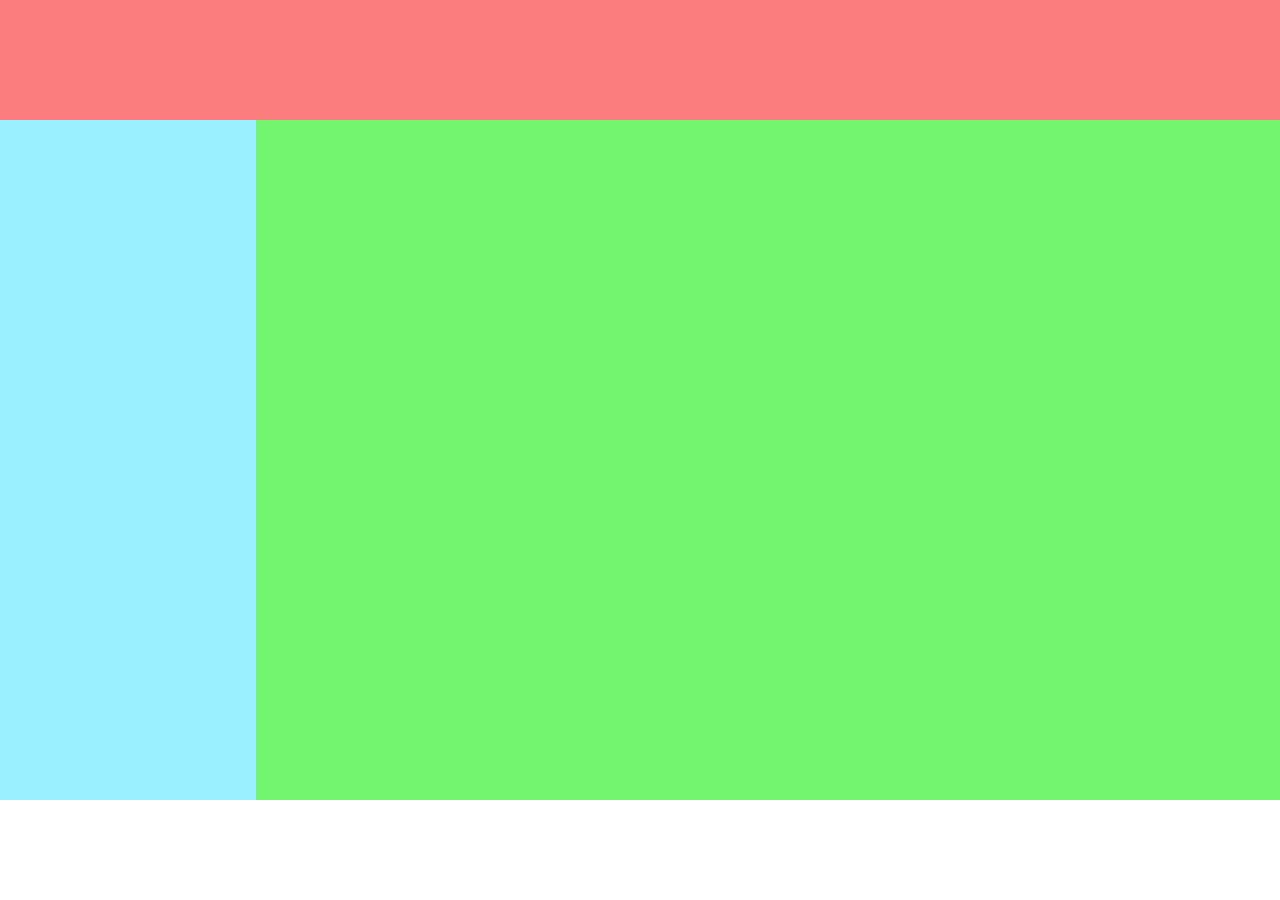
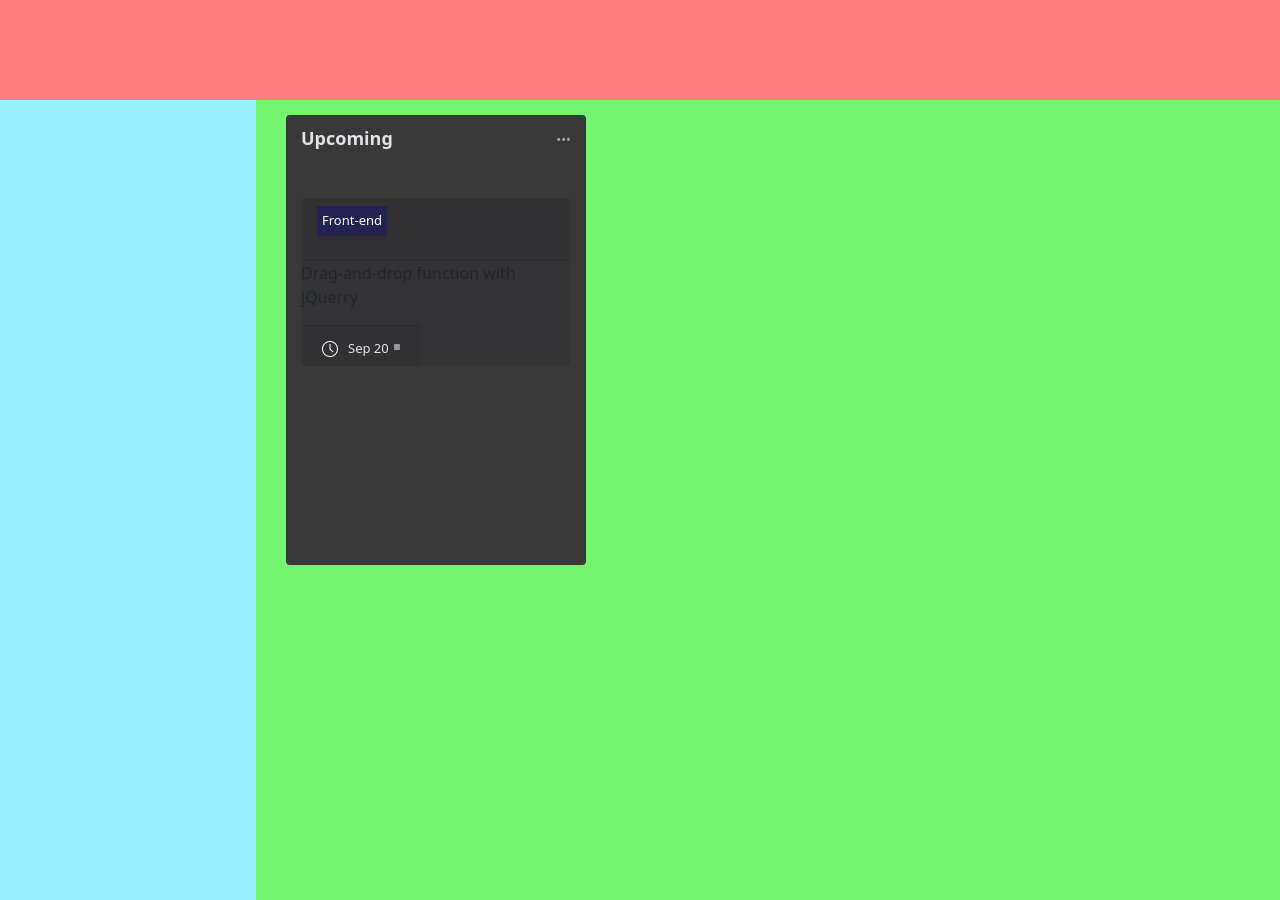
Before and after one commit to Lump1/TrelloFront, a plain HTML site: page index.html in a window 1280 px wide. Before the commit the page ends 800 px from the top, so only its background shows below. Drawn offline with nearby package versions, Linux system fonts and the light colour scheme.

Commit message:
Work in progress

```diff
--- a/index.html
+++ b/index.html
@@ -17,12 +17,30 @@
         </aside>
 
         <article>
-            <div class="main-card-container">
+            <div class="main-card-container rounded-2">
                 <div class="header-card-container">
                     <p class="main-card-p">Upcoming</p>
-                    <p class="main-card-men text-secondary-emphasis"></p>
+                    <p class="main-card-men">•••</p>
                 </div>
+                <div class="helping-container">
+                    <div class="main-card rounded-2">
+                        <div class="card-header">
+                            <p class="card-tag card-sm-text">Front-end</p>
+                        </div>
 
+                        <div class="card-main">
+                            <p class="card-main-text">Drag-and-drop function with jQuerry</p>
+                        </div>
+                        <div class="card-footer">
+                            <div class="d-inline-flex">
+                                <img src="assets/free-icon-clock-2088617.png" class="card-sm-img clock-img"> <p class="card-text card-sm-text text-footer">Sep 20</p>
+                            </div>
+                            <div>
+                                <img src="assets/free-icon-menu-2182954.png" class="card-sm-img">
+                            </div>
+                        </div>
+                    </div>
+                </div>
             </div>
         </article>
     </main>
--- a/styles.css
+++ b/styles.css
@@ -1,7 +1,7 @@
 /* Work space css */
 
 html, body {
-    height: 100%;
+    /* height: 100%; */
     width: 100%;
     margin: 0;
     padding: 0;
@@ -22,9 +22,9 @@ aside {
 }
 
 header {
-    height: 15%;
+    height: 100px;
     width: 100%;
-    position: absolute;
+    position: sticky;
     top: 0;
     background-color: rgb(252, 125, 125);
 }
@@ -45,26 +45,86 @@ main {
     flex-direction: column;
     width: 300px;
     height: 450px;
+    margin-top: 15px;
+    /* align-items: center; */
+    /* border-radius: 2%; */
+
+    background: #383838;
+}
+
+.helping-container {
+    width: 100%;
+
+    display: flex;
+    flex-direction: column;
+    align-items: center;
 }
 
 .header-card-container{
     display: inline-flex;
     flex-direction: row;
+
+    margin-bottom: 30px;
 }
 
-.main-card-men, .main-card-p {
+.main-card-p {
+    font-size: large;
+    font-weight: bold;
+    margin-left: 15px;
+    margin-top: 10px;
+    color: rgb(227, 226, 233);
+}
+
+.main-card-men {
+    font-size: small;
+    margin-left: auto;
+    float: right;
+    margin-right: 15px;
+    margin-top: 15px;
+    color: rgb(163, 163, 163);
+}
+
+.card-text {
+    color: rgb(227, 226, 233);
+}
+
+.main-card {
+    background: #333336;
+    width: 90%;
+
+}
+
+.card-tag {
+    color: white !important;
+    background: rgb(34, 34, 82);
+    padding: 5px;
+    width: fit-content;
+}
+
+.card-footer {
+    display: inline-flex;
+}
+
+.card-sm-text {
     font-size: small;
 }
 
-.main-card-p {
-    font-weight: bold;
+.text-footer {
+    margin-left: 10px;
+    margin-top: 5px;
 }
 
-.main-card-men {
-    float: right;
-    margin-right: 15px;
+.card-sm-img {
+    width: 16px;
+    height: 16px;
+
+    filter: invert(1);
 }
 
+.clock-img {
+    margin-top: 7px;
+    margin-left: 5px;
+}
 /* Ends here */
 
 
```
Also changed, not shown: assets/free-icon-clock-2088617.png (added), assets/free-icon-menu-2182954.png (added).
